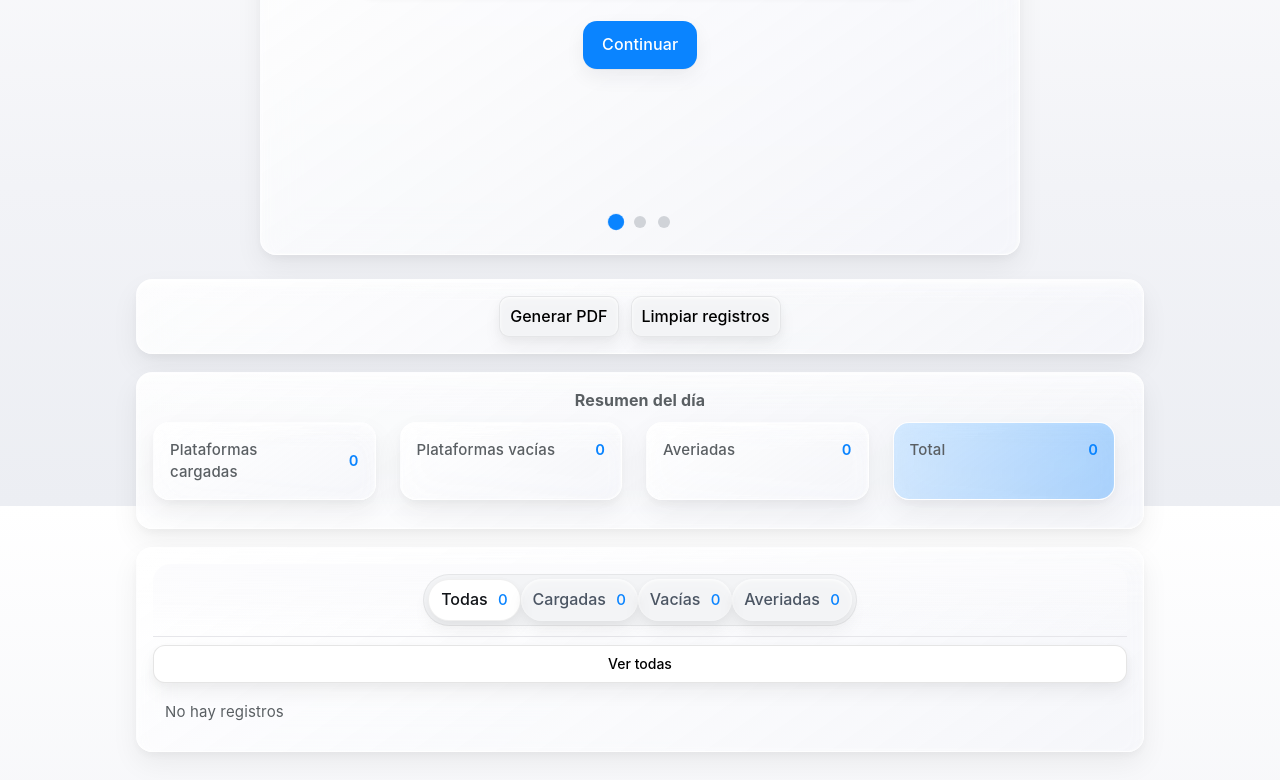
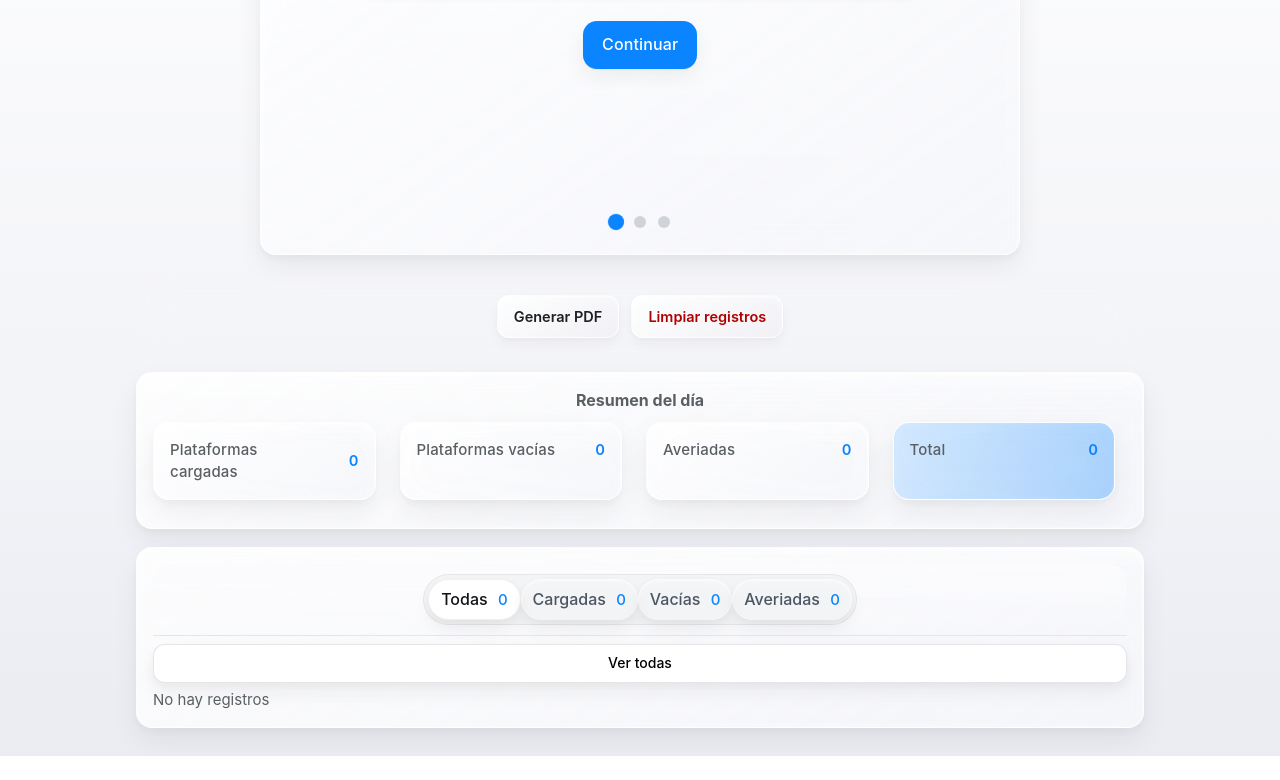
Before and after one commit to vBENYX/Alexandra.B, a plain HTML site: page index.html in a window 1280 px wide. Shown: the part 294-1074 px from the top of the page. After the commit the page ends 1050 px from the top, so only its background shows below. Drawn offline with nearby package versions, Linux system fonts and the light colour scheme.

Commit message:
Actualizar index.html

```diff
--- a/index.html
+++ b/index.html
@@ -7,7 +7,7 @@
 
 <style>
 /* ===== Reset mínimo ===== */
-*{box-sizing:border-box}html,body{height:100%}body{margin:0}
+*{box-sizing:border-box}html,
 h1,h2,h3,h4,p{margin:0}button,input,textarea,select{font:inherit}
 img,svg,video{display:block;max-width:100%}
 
@@ -36,12 +36,7 @@ img,svg,video{display:block;max-width:100%}
 
 /* ===== Base ===== */
 html{-webkit-font-smoothing:antialiased;-moz-osx-font-smoothing:grayscale;text-rendering:optimizeLegibility}
-body{
-  font-family:-apple-system,BlinkMacSystemFont,"SF Pro Text","SF Pro Display",system-ui,Segoe UI,Roboto,Helvetica,Arial;
-  background:radial-gradient(1200px 600px at 10% -10%, rgba(10,132,255,.06), transparent 60%), var(--bg);
-  color:var(--text); line-height:1.45; letter-spacing:.01em;
-  scroll-behavior:smooth;
-}
+
 input,textarea,button,select{font-size:16px}
 button{touch-action:manipulation;-webkit-tap-highlight-color:transparent}
 
@@ -226,7 +221,7 @@ button{touch-action:manipulation;-webkit-tap-highlight-color:transparent}
 }
 .segment button.active{background:#FFFFFF; border:1px solid rgba(0,0,0,0.06); color:var(--text)}
 .segment .badge{font-weight:500; margin-left:6px; color:#0A84FF}
-.compact-body{max-height:52vh; overflow:auto; padding:12px}
+.compact-
 .record{
   border:1px solid rgba(0,0,0,0.06); border-radius:12px; padding:12px 12px; margin-bottom:10px; background:#fff;
   display:grid; grid-template-columns:1fr auto; gap:8px; align-items:center;
@@ -333,9 +328,7 @@ input, textarea{
 /* ===== Color Balance Enhancements ===== */
 
 /* Background refinement */
-body{
-  background:#F7F7F9;
-}
+
 
 /* Card neutrals */
 .card{
@@ -564,7 +557,7 @@ input, textarea{
 /* ===== Cohesión Interna ===== */
 
 /* Whites hierarchy */
-body{background:#F7F7F9;}
+
 .card, .record{background:#FFFFFF;}
 input, textarea{background:#FDFDFD;}
 
@@ -650,9 +643,7 @@ body, input, textarea, button, .record-content{
 }
 
 /* Slight scroll easing for lists */
-.list-body{
-  scroll-behavior:smooth;
-}
+.list-
 
 /* Shade on scroll edges */
 .list-body::before, .list-body::after{
@@ -966,9 +957,7 @@ html{
 
 
 /* === Global Apple Background === */
-body {
-    background: linear-gradient(to bottom, #ffffff 0%, #f5f6f8 100%);
-}
+
 
 /* === Micro-shadows Dynamic === */
 .card:hover, .panel:hover, .pill:hover, .record:hover, .compact:hover {
@@ -1107,17 +1096,13 @@ select {
 
 
 /* === System Typography Apple === */
-body {
-    font-family: -apple-system, BlinkMacSystemFont, 'SF Pro Text', 'Inter', sans-serif;
-}
+
 h1 { font-size:22px; font-weight:600; letter-spacing:-0.3px; }
 h2 { font-size:17px; font-weight:500; letter-spacing:-0.2px; }
 p, span, div { font-size:15px; font-weight:400; }
 
 /* === Ambient Light Background === */
-body {
-    background: linear-gradient(to bottom, #ffffff 0%, #f2f3f7 60%, #eceef3 100%);
-}
+
 
 /* === Header Glass Premium === */
 header, .topbar, .navbar {
@@ -1264,6 +1249,134 @@ header, .topbar, .navbar {
 }
 .menu-apple .item:hover{ background:rgba(255,255,255,.55); border-color:rgba(0,0,0,.06); }
 .menu-apple .divider{ height:1px; margin:6px 4px; background:rgba(0,0,0,.06); border-radius:1px; }
+
+
+/* === Apple Premium Action Buttons === */
+.action-btn{
+    background: linear-gradient(150deg, rgba(255,255,255,0.90), rgba(240,240,245,0.96));
+    backdrop-filter: blur(14px);
+    -webkit-backdrop-filter: blur(14px);
+    border-radius: 14px;
+    border: 1px solid rgba(255,255,255,0.65);
+    padding: 12px 20px;
+    font-weight: 600;
+    color: #1c1f24;
+    box-shadow:
+        inset 0 1px 3px rgba(255,255,255,0.85),
+        inset 0 6px 12px rgba(255,255,255,0.25),
+        0 10px 18px rgba(0,0,0,0.05),
+        0 3px 8px rgba(0,0,0,0.03);
+    transition: all .22s ease;
+}
+.action-btn:hover{
+    transform: translateY(-1px);
+    box-shadow:
+        inset 0 2px 5px rgba(255,255,255,1),
+        inset 0 8px 14px rgba(255,255,255,0.35),
+        0 12px 26px rgba(0,0,0,0.07),
+        0 4px 10px rgba(0,0,0,0.04);
+}
+.action-btn:active{
+    transform: scale(.97);
+    box-shadow:
+        inset 0 2px 8px rgba(200,200,220,0.55),
+        inset 0 4px 10px rgba(220,220,230,0.35),
+        0 3px 8px rgba(0,0,0,0.04);
+}
+.action-btn.danger{
+    color:#b00000;
+}
+
+
+/* Sticky bottom on mobile */
+
+}
+
+/* Compact buttons on mobile */
+@media(max-width:520px){
+  .action-btn{
+    padding:10px 14px;
+    font-size:14px;
+  }
+}
+
+/* Micro-reflection */
+.action-btn{
+    position:relative;
+    overflow:hidden;
+}
+.action-btn::after{
+    content:"";
+    position:absolute;
+    top:0; left:-40%;
+    width:40%; height:100%;
+    background:linear-gradient(90deg, rgba(255,255,255,0.15), rgba(255,255,255,0));
+    transform:skewX(-20deg);
+    transition:transform .4s ease, opacity .4s ease;
+    opacity:0;
+}
+.action-btn:hover::after{
+    transform:translateX(250%) skewX(-20deg);
+    opacity:1;
+}
+
+
+/* === 1. Silver 3D Icons === */
+.icon-pdf, .icon-clear {
+    background: linear-gradient(145deg, rgba(255,255,255,0.95), rgba(200,200,210,0.65));
+    mask-size: contain;
+    mask-repeat: no-repeat;
+}
+
+/* === 3. Animated Glass Header === */
+header {
+    transition: backdrop-filter .35s ease, box-shadow .35s ease;
+}
+.scrolled header {
+    backdrop-filter: blur(22px);
+    box-shadow: 0 6px 18px rgba(0,0,0,0.08);
+}
+
+/* === 4. Tap Feedback iOS === */
+.action-btn:active {
+    opacity: .85;
+    transform: scale(.96);
+    transition: transform .08s ease, opacity .08s ease;
+}
+
+
+/* === Compact Premium Buttons === */
+.action-btn{
+    padding:10px 16px !important;
+    border-radius:12px !important;
+    font-size:14.5px !important;
+    box-shadow:
+        inset 0 1px 2px rgba(255,255,255,0.75),
+        inset 0 4px 8px rgba(255,255,255,0.18),
+        0 6px 14px rgba(0,0,0,0.04),
+        0 2px 6px rgba(0,0,0,0.03) !important;
+}
+
+/* === Hairline Separator Above Buttons === */
+
+
+/* === Subtler Shadows & Shine === */
+.action-btn:hover{
+    box-shadow:
+        inset 0 2px 4px rgba(255,255,255,0.9),
+        inset 0 6px 10px rgba(255,255,255,0.22),
+        0 8px 18px rgba(0,0,0,0.05),
+        0 2px 6px rgba(0,0,0,0.04) !important;
+}
+
+
+body{
+  margin:0;
+  font-family:-apple-system,BlinkMacSystemFont,"SF Pro Text","Inter",sans-serif;
+  background: linear-gradient(to bottom, #ffffff 0%, #f2f3f7 70%, #eaecf2 100%);
+  height:100%;
+  scroll-behavior:smooth;
+}
 
 </style>
 
@@ -2551,6 +2664,25 @@ function showIsland(text = "Acción completada", duration = 1800) {
 
 </script>
 
+
+
+<script>
+window.addEventListener('scroll', ()=>{
+    if(window.scrollY>10){
+        document.body.classList.add('scrolled');
+    } else {
+        document.body.classList.remove('scrolled');
+    }
+});
+</script>
+
+
+<style>
+.panel.actions{
+    margin-top:18px !important;
+}
+</style>
+
 </body>
 </html>
 <style>
@@ -2597,3 +2729,102 @@ section.card#flowCard .screen {
     padding: 24px 14px !important;
   }
 }
+</style>
+
+<style>
+.panel.actions{
+    background: transparent !important;
+    box-shadow: none !important;
+    border: none !important;
+}
+</style>
+
+<style>
+/* Force all list-related containers to full width */
+[class*="list"], [class*="reg"], .list-body, .list-wrap, #list, #registros {
+    width:100% !important;
+    max-width:100% !important;
+}
+
+/* Ensure flex parents don't restrict width */
+.list-container, .records, .registros {
+    flex: 1 1 100% !important;
+}
+</style>
+
+<style>
+/* ======= FIX C: Registros totalmente adaptables (vertical y horizontal) ======= */
+
+/* 1) Grid fluido para el contenedor de registros */
+#recordsContainer{
+  display: grid;
+  grid-template-columns: 1fr;
+  gap: 10px;
+}
+
+/* 2) Escala progresiva por ancho */
+@media (min-width: 700px){
+  #recordsContainer{ grid-template-columns: repeat(2, minmax(0, 1fr)); }
+}
+@media (min-width: 1100px){
+  #recordsContainer{ grid-template-columns: repeat(3, minmax(0, 1fr)); }
+}
+
+/* 3) Asegurar que las tarjetas se expanden bien y no recortan contenido */
+#recordsContainer .record{
+  width: 100%;
+  min-width: 0;              /* evita overflow por flex/grid */
+  display: flex;
+  flex-direction: column;
+}
+
+/* 4) Texto largo y saltos de línea seguros */
+#recordsContainer .record .content,
+#recordsContainer .record .meta .item,
+#recordsContainer .rowline .mat{
+  white-space: normal;
+  overflow-wrap: anywhere;
+  word-break: break-word;
+}
+
+/* 5) Eliminar límites estrechos sólo en pantallas amplias */
+@media (min-width: 700px){
+  #recordsContainer .record .meta .item{ max-width: 100% !important; }
+  #recordsContainer .rowline .mat{ max-width: 100% !important; }
+}
+
+/* 6) Evitar colisiones con el header pegajoso del bloque compacto */
+#compactPanel{
+  contain: content;
+}
+#compactPanel .compact-body{
+  min-width: 0;
+}
+
+/* 7) Botones internos en registros: fila envolvente y compacta */
+#recordsContainer .record .actions{
+  display: flex;
+  flex-wrap: wrap;
+  gap: 8px;
+  justify-content: flex-end;
+}
+#recordsContainer .record .actions .action-btn{
+  flex: 0 1 auto;
+}
+
+/* 8) Imágenes/medios embebidos dentro del contenido */
+#recordsContainer .record .content img,
+#recordsContainer .record .content video,
+#recordsContainer .record .content iframe{
+  max-width: 100%;
+  height: auto;
+  display: block;
+}
+
+/* 9) Evitar “cortes” de color de fondo creando un único fondo uniforme en body/app */
+body{
+  background: linear-gradient(to bottom, #ffffff 0%, #f2f3f7 70%, #eaecf2 100%) !important;
+}
+.app{
+  background: transparent;
+}
```
